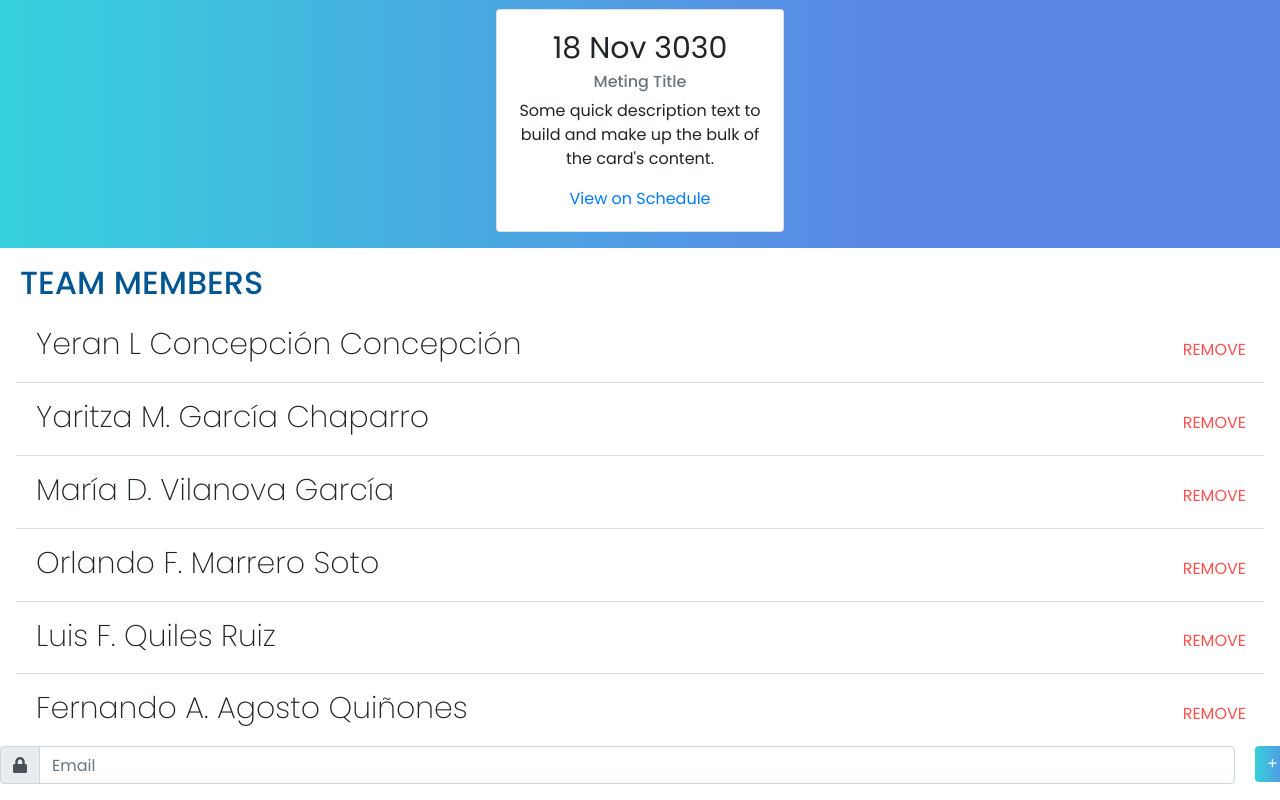
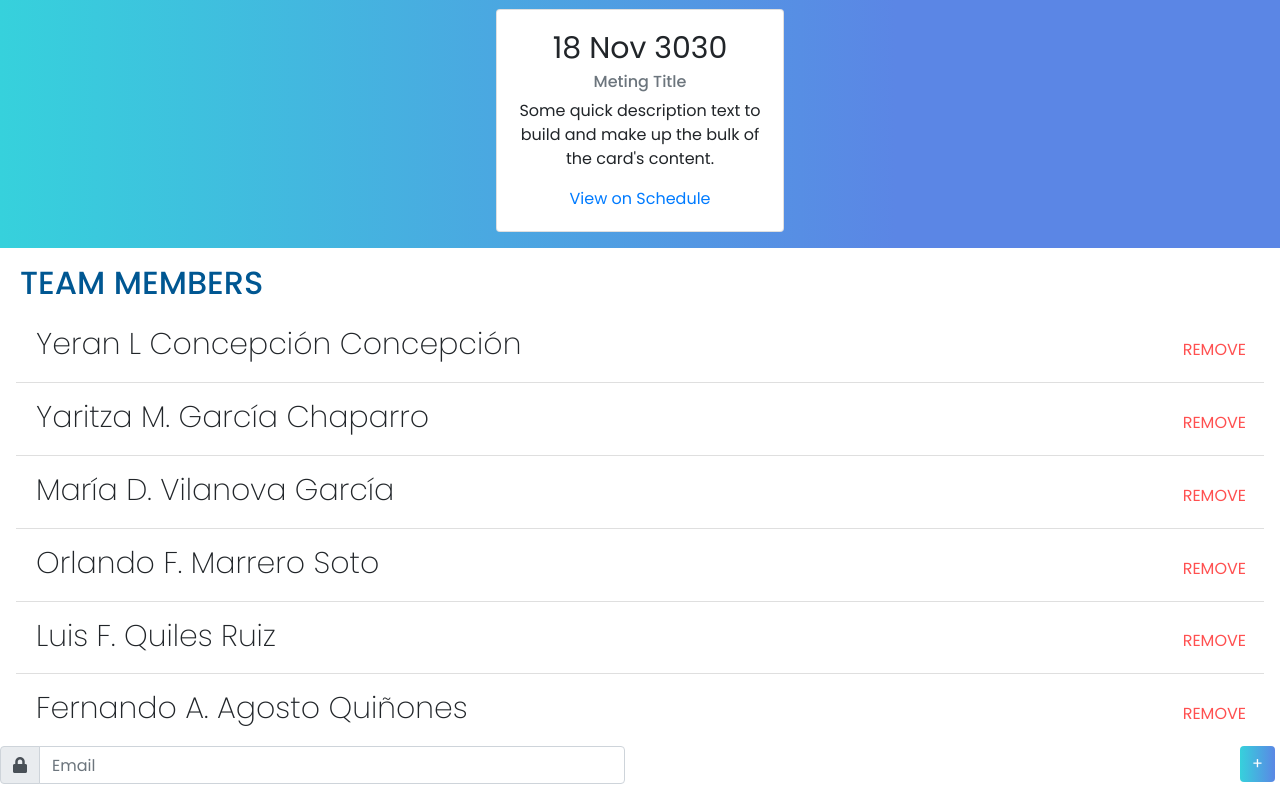
Before and after one commit to Fernando1929/semester-project-team-tbd, a React (Create React App) app in the folder team-tbd-project/: page /TeamProfile in a window 1280 px wide. Shown: the part 1020-1820 px from the top of the page. Built offline with nearby package versions, Linux system fonts and the light colour scheme.

Commit message:
Aligned add button to the right

```diff
--- a/team-tbd-project/src/Pages/Teams/TeamProfile.js
+++ b/team-tbd-project/src/Pages/Teams/TeamProfile.js
@@ -279,19 +279,20 @@ function TeamProfile() {
                 />
               </InputGroup>
               </Col>
-
+              <Col>
               <div className="text-center" style={{ display: "flex-end"}}>
                 <Button
                   className="btn--primary"
                   variant="primary"
                   onClick={(e) => addMember(e)}
                   //style={{justifyContent: 'right'}}
+                  style={{ float: 'right' }}
 
                 >
                   +
                 </Button>
               </div>
-
+              </Col>
           </Row>
 
       </div>
```
